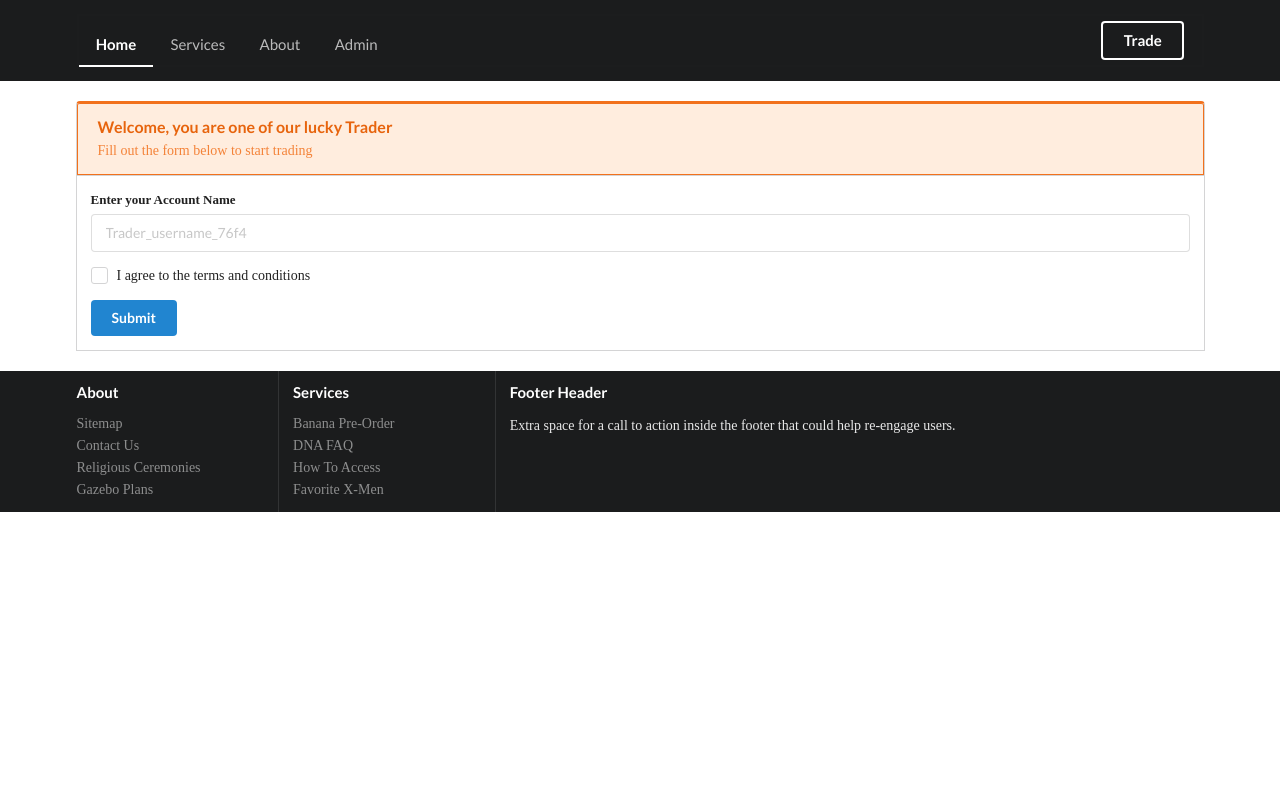
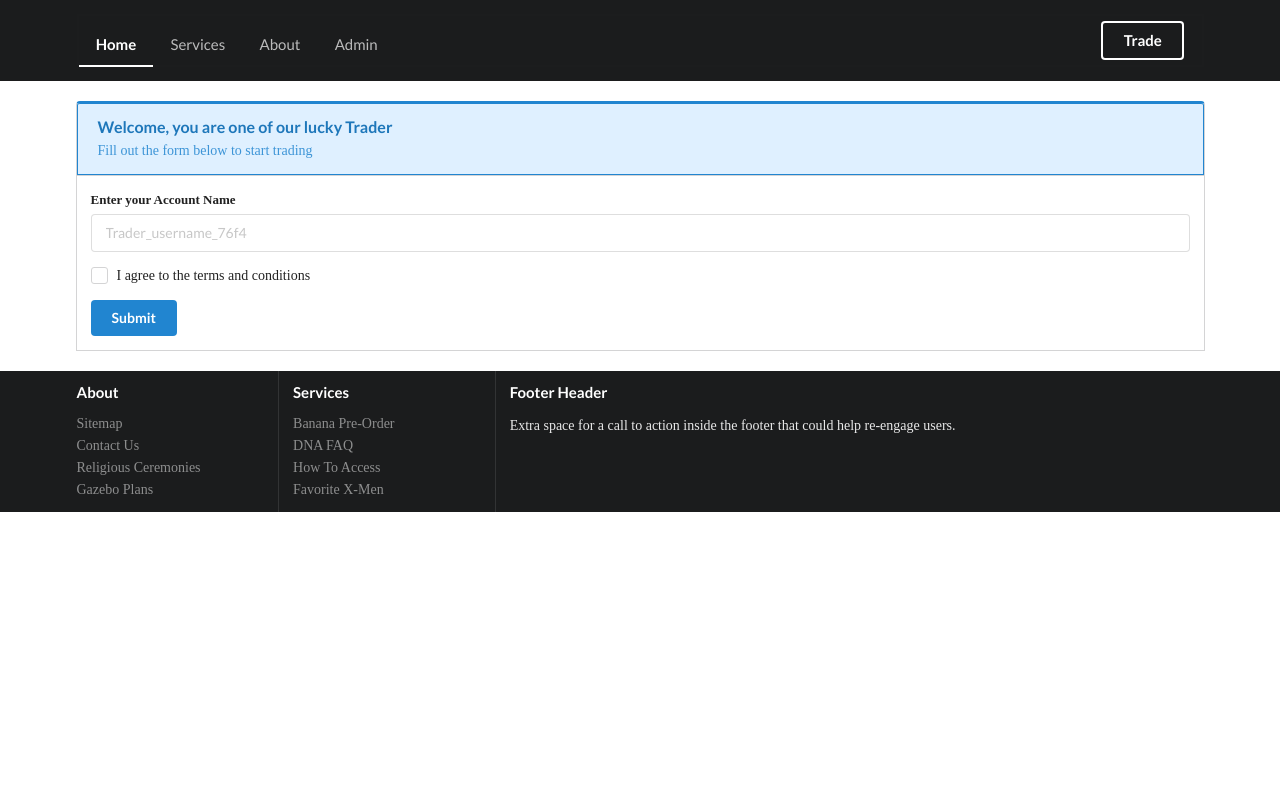
Before and after one commit to Ademic2022/Dynamic_User_and_Admin_Dashboard_App, a Django app: page /trade in a window 1280 px wide. Run offline with Django 4.2, Linux system fonts and the light colour scheme; some libraries are stand-ins or nearby versions.

Commit message:
modified:   app/traders/template/trade.html

```diff
--- a/app/traders/template/trade.html
+++ b/app/traders/template/trade.html
@@ -47,7 +47,7 @@
     <!-- <div id="trader-simulation-data"></div> -->
 
     {% else %}
-    <div class="ui orange attached message centered segment">
+    <div class="ui blue attached message centered segment">
       <div class="header">
         Welcome, you are one of our lucky Trader
       </div>
```
